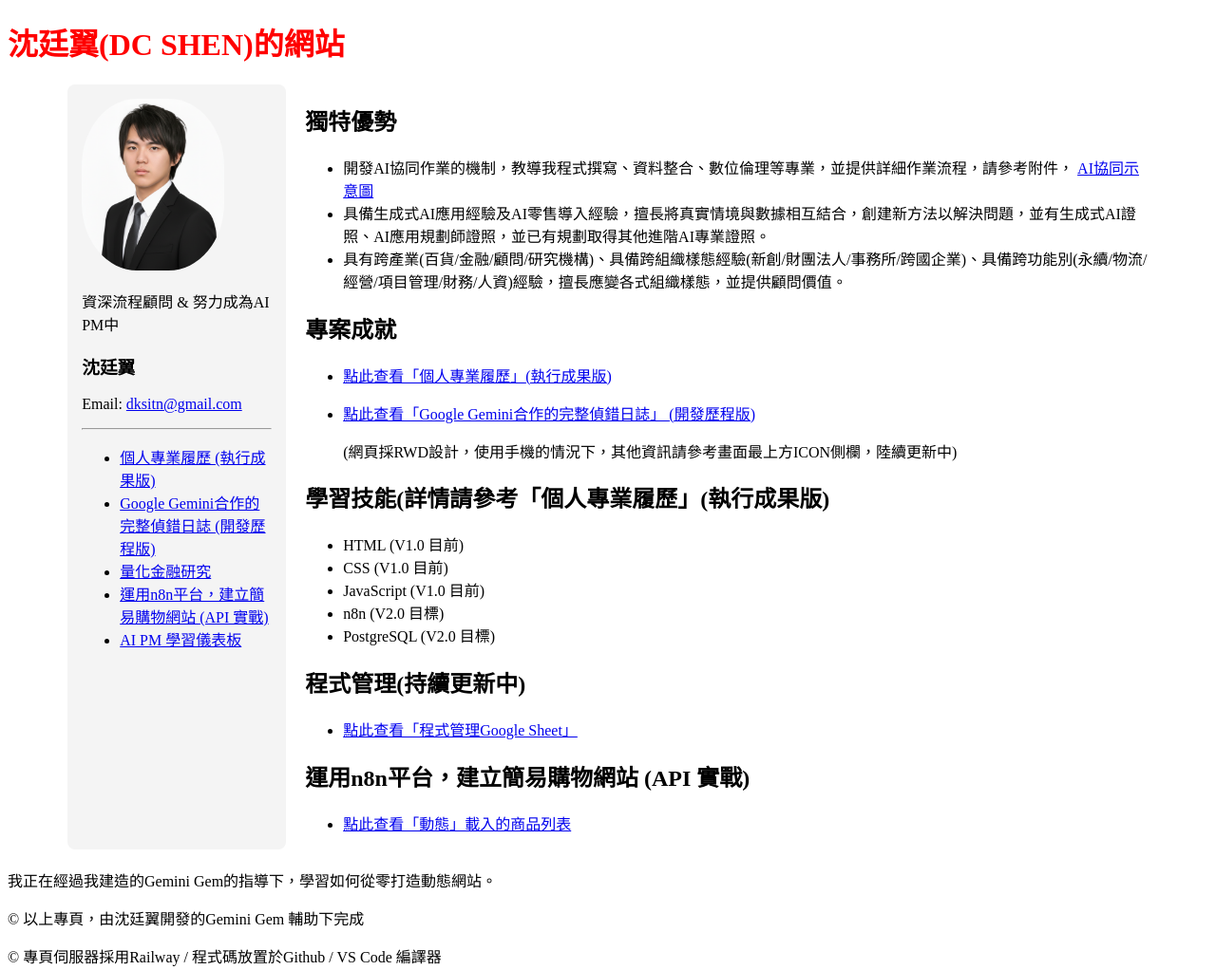
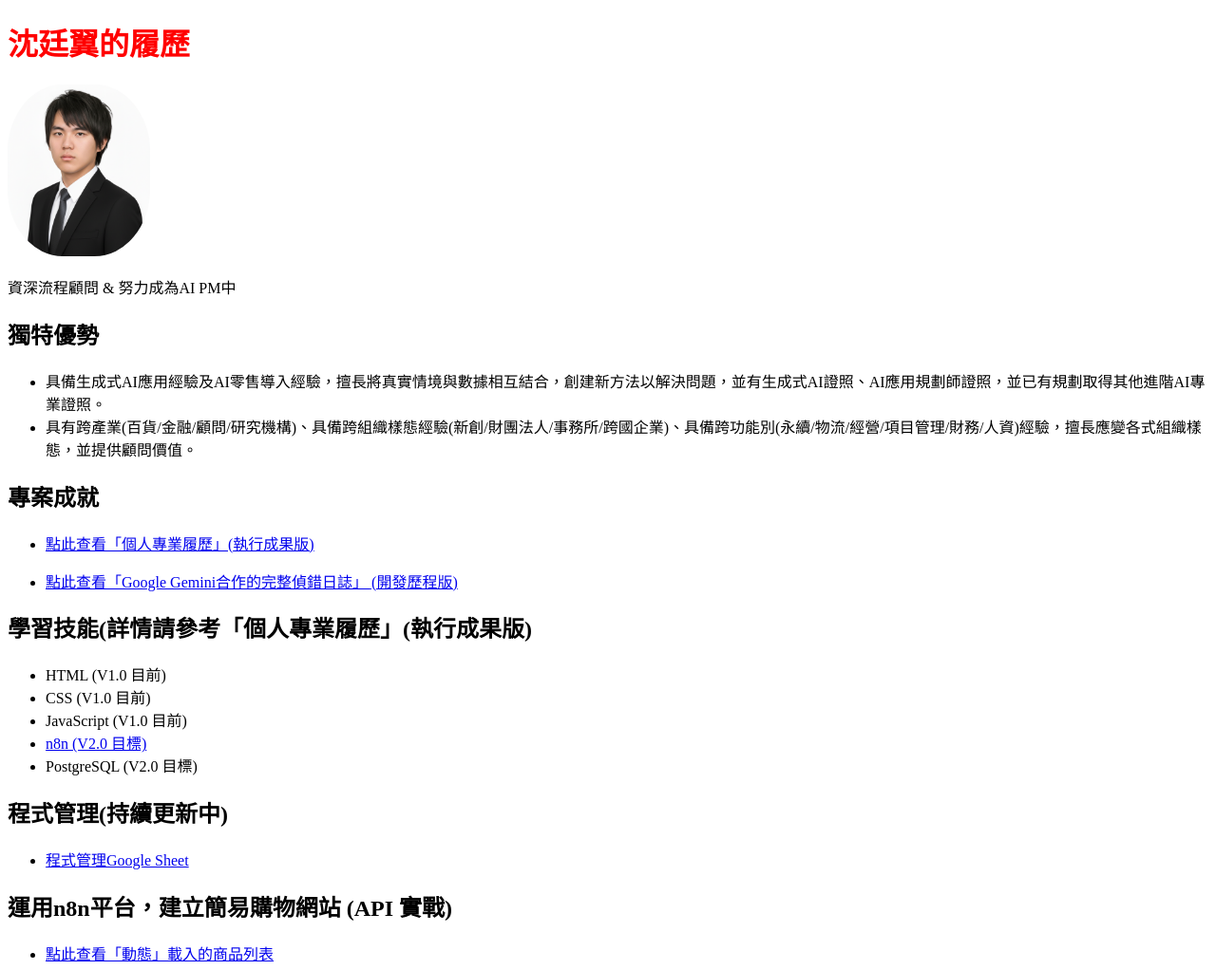
Before and after one commit to dksitn/puzzles, a website: page index.html in a window 1280 px wide. Shown: the top 1022 px of the page at 95% size. Drawn offline with Linux system fonts and the light colour scheme.

```diff
--- a/index.html
+++ b/index.html
@@ -5,6 +5,7 @@
         <meta name="viewport" content="width=device-width, initial-scale=1.0">
         <title>沈廷翼的個人網頁2</title>
 
+        <!-- Google tag (gtag.js) -->
         <script async src="https://www.googletagmanager.com/gtag/js?id=G-TZ5HPBYDWV"></script>
         <script>
             window.dataLayer = window.dataLayer || [];
@@ -20,52 +21,17 @@
 
  <body>
     <header>
-        <div id="hamburger-icon">
-            <span></span>
-            <span></span>
-            <span></span>
-        </div>
+        <h1>沈廷翼的履歷</h1>
 
-        <h1>沈廷翼(DC SHEN)的網站</h1>
+        <img id="profile-pic" src="images/my-photo.png" alt="沈廷翼的大頭貼">
+         <p>資深流程顧問 & 努力成為AI PM中</p>
+
     </header>
 
-    <div class="page-container">
-
-        <aside class="sidebar">
-            <img id="profile-pic" src="images/my-photo.png" alt="沈廷翼的大頭貼">
-            <p>資深流程顧問 & 努力成為AI PM中</p>
-
-            <div class="contact-info">
-                <h3>沈廷翼</h3>
-                <p>
-                    Email: <a href="mailto:dksitn@gmail.com">dksitn@gmail.com</a>
-                </p>
-            </div>
-
-            <hr>
-
-            <nav class="main-nav-links">
-                <ul>
-                    <li><a href="achievements.html">個人專業履歷 (執行成果版)</a></li>
-                    <li><a href="debug_log.html">Google Gemini合作的完整偵錯日誌 (開發歷程版)</a></li>
-                    <li><a href="quant_research.html">量化金融研究</a></li>
-                    <li><a href="products.html">運用n8n平台，建立簡易購物網站 (API 實戰)</a></li>
-                    <li><a href="status_dashboard.html">AI PM 學習儀表板</a></li>
-                </ul>
-            </nav>
-
-        </aside>
-
-        <main class="main-content">
-
+    <main>
             <section>
                 <h2>獨特優勢</h2>
                 <ul>
-                    <li>
-                        開發AI協同作業的機制，教導我程式撰寫、資料整合、數位倫理等專業，並提供詳細作業流程，請參考附件，
-                        <a href="https://www.figma.com/board/SjDTQoj54PuSjrTdpLC90F/AI%E5%8D%94%E5%90%8C%E6%A9%9F%E5%88%B6-%E5%85%A8%E7%AB%AF%E5%B7%A5%E7%A8%8B%E5%B8%AB%E8%A8%93%E7%B7%B4%E5%B0%88%E5%AE%B6?node-id=0-1&t=y83MrXqRA8My5PqC-1" target="_blank">AI協同示意圖</a>
-                        </a>
-                    </li>
                     <li>具備生成式AI應用經驗及AI零售導入經驗，擅長將真實情境與數據相互結合，創建新方法以解決問題，並有生成式AI證照、AI應用規劃師證照，並已有規劃取得其他進階AI專業證照。</li>
                     <li>具有跨產業(百貨/金融/顧問/研究機構)、具備跨組織樣態經驗(新創/財團法人/事務所/跨國企業)、具備跨功能別(永續/物流/經營/項目管理/財務/人資)經驗，擅長應變各式組織樣態，並提供顧問價值。 </li>
                 </ul>
@@ -85,9 +51,9 @@
                         <a href="debug_log.html" target="_blank">
                          點此查看「Google Gemini合作的完整偵錯日誌」 (開發歷程版)
                         </a>
-                        <p>(網頁採RWD設計，使用手機的情況下，其他資訊請參考畫面最上方ICON側欄，陸續更新中)</p>
                     </li>
                 </ul>
+
             </section>
 
             <section>
@@ -96,7 +62,11 @@
                     <li>HTML (V1.0 目前)</li>
                     <li>CSS (V1.0 目前)</li>
                     <li>JavaScript (V1.0 目前)</li>
-                    <li>n8n (V2.0 目標) </li>
+                    <li>
+                        <a href="https://n8n.io/" target="_blank">
+                         n8n (V2.0 目標)
+                        </a>
+                    </li>
                     <li>PostgreSQL (V2.0 目標)</li>
                 </ul>
             </section>
@@ -106,7 +76,7 @@
                 <ul>
                     <li>
                         <a href="https://docs.google.com/spreadsheets/d/1qx-tg1iESLvMIzAHGmce6QGBZkeyQlDdSoNakoJeFhQ/edit?gid=0#gid=0" target="_blank">
-                         點此查看「程式管理Google Sheet」
+                         程式管理Google Sheet
                         </a>
                     </li>
                 </ul>
@@ -119,12 +89,13 @@
                         <a href="products.html">
                         點此查看「動態」載入的商品列表
                         </a>
+
                     </li>
                 </ul>
-            </section>
-        </main>
-    </div>
+</section>
 
+
+    </main>
 
     <footer>
     <p>我正在經過我建造的Gemini Gem的指導下，學習如何從零打造動態網站。</p>
```
